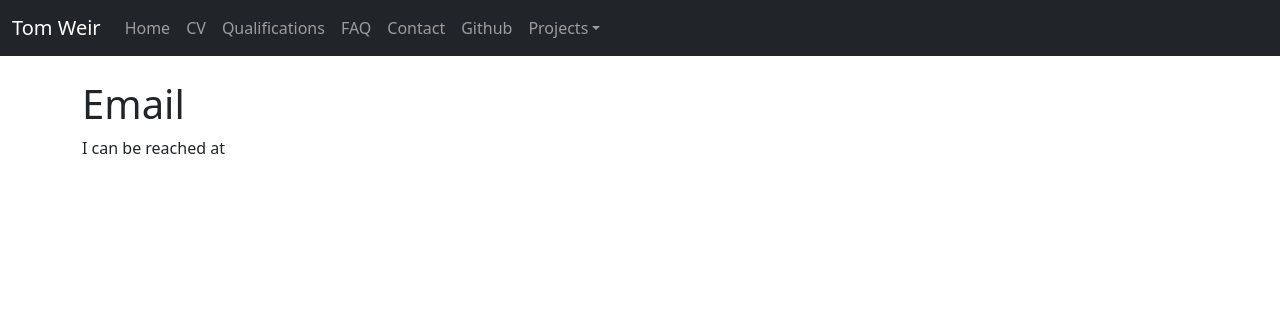
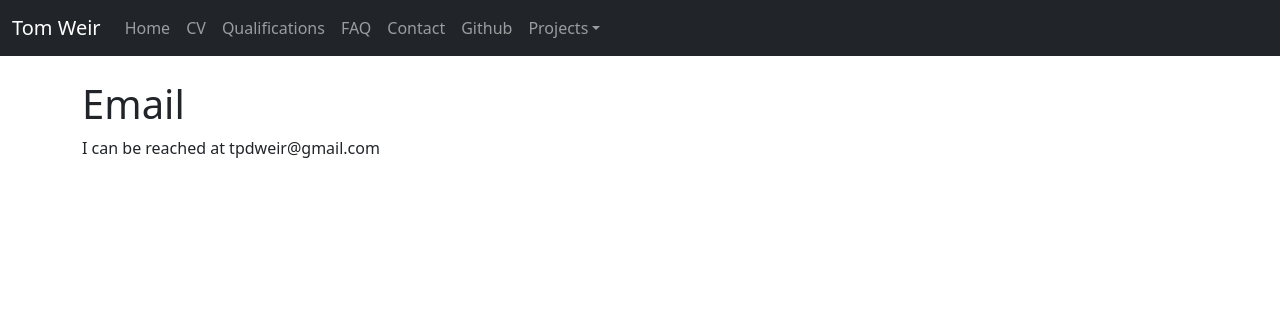
Before and after one commit to TPDW/tpdw_site, a Django app: page /contact/ in a window 1280 px wide. Shown: the top 316 px of the page. Run offline with Django 3.2, Linux system fonts and the light colour scheme; some libraries are stand-ins or nearby versions.

Commit message:
heroku debugged (typo), CV updated

```diff
--- a/mainSite/templates/mainSite/contact.html
+++ b/mainSite/templates/mainSite/contact.html
@@ -3,5 +3,5 @@
 {% block content %}
 <h1> Email </h1>
 I can be reached at
-<!-- <span style="unicode-bidi:bidi-override; direction: rtl;">moc.liamg@riewdpt</span> -->
+<span style="unicode-bidi:bidi-override; direction: rtl;">moc.liamg@riewdpt</span>
 {% endblock %}
```
Also changed, not shown: 2 other files.
